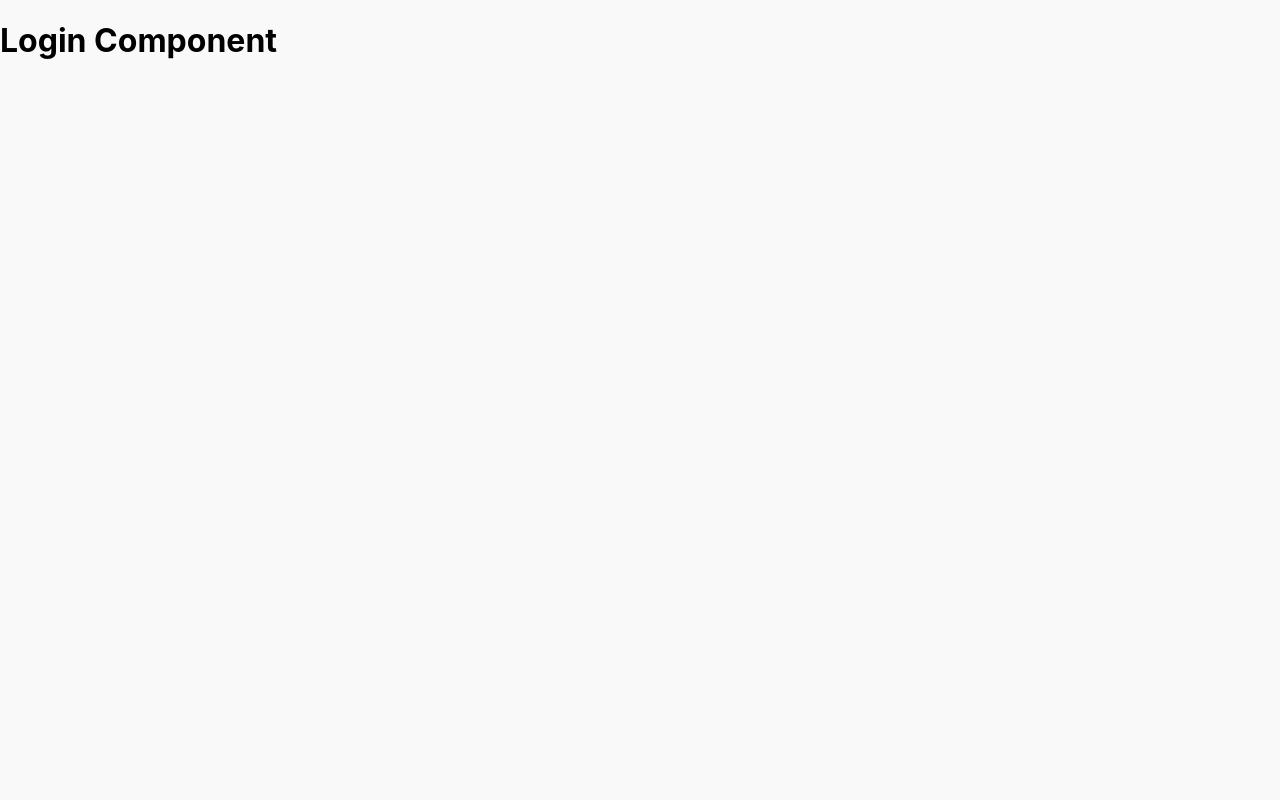
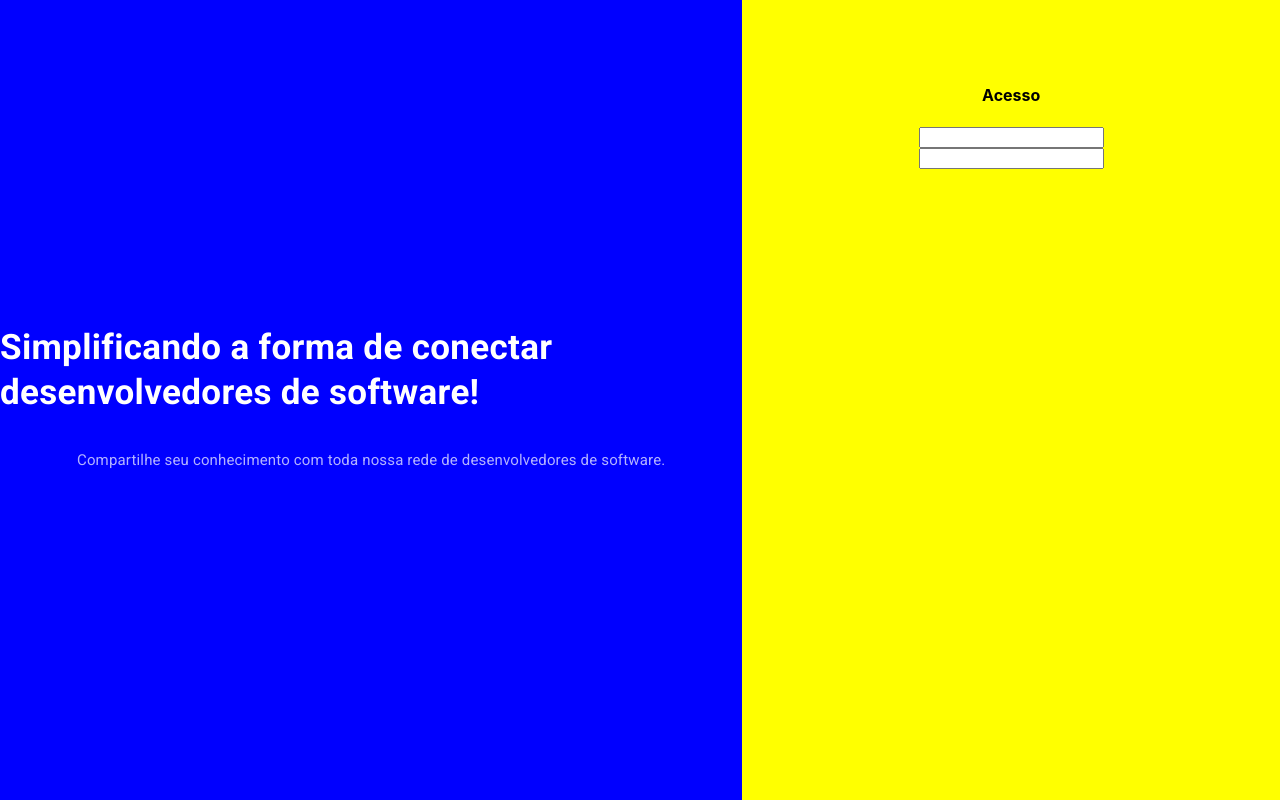
Before and after one commit to marcosreis1976/conectadev, a React (Create React App) app: page /sign-in in a window 1280 px wide. Built offline with nearby package versions, Linux system fonts and the light colour scheme.

Commit message:
Login style

```diff
--- a/src/pages/Signin/index.js
+++ b/src/pages/Signin/index.js
@@ -1,8 +1,69 @@
 import React from 'react';
+import Typography from '@material-ui/core/Typography';
+import { makestyles, makeStyles} from '@material-ui/styles';
+
+const useStyles = makeStyles ((theme) => ({
+    /* Flex Containe */
+    root: {
+        display: 'flex',
+        flexDirection: 'row',
+        height: '100vh'
+    },
+    /* Flex Item */
+    left: {
+        background: 'blue',
+        flexGrow: 0,
+        flexBasis: '58%',
+        display: 'flex',
+        flexDirection: 'column',
+        justifyContent: 'center',
+        alignItems: 'center',
+    },
+    /* Flex Item */
+    right: {
+        background: 'yellow',
+        flexGrow: 0,
+        flexBasis: '42%',
+    },
+
+    form: {
+        display: 'flex',
+        flexDirection: 'column',
+        margin: '64px 32px',
+        alignItems: 'center',
+    }
+}));
 
 function SignIn () {
+    const classes = useStyles();
     return (
-        <h1>Login Component</h1>
+        <div className={classes.root}>
+            <div className={classes.left}>
+                <Typography style={{ color: '#fff', fontSize: 35, lineHeight: '45px' }}>
+                    <strong>Simplificando a forma de conectar desenvolvedores de software!</strong>
+                </Typography>
+                <Typography
+                    variant="body2"
+                    style={{
+                        color: 'rgb(255,255,255, 0.7)',
+                        marginTop: 30,
+                        fontSize: 15,
+                        lineHeight: '30px',
+                    }}
+                    >
+                    Compartilhe seu conhecimento com toda nossa rede de desenvolvedores de
+                    software.
+                </Typography>
+            </div>
+
+            <div className={classes.right}>
+                <form className={classes.form}>
+                    <h4>Acesso</h4>
+                    <input type="text"/>
+                    <input type="text"/>
+                </form>
+            </div>
+        </div>
     )
 }
 
```
